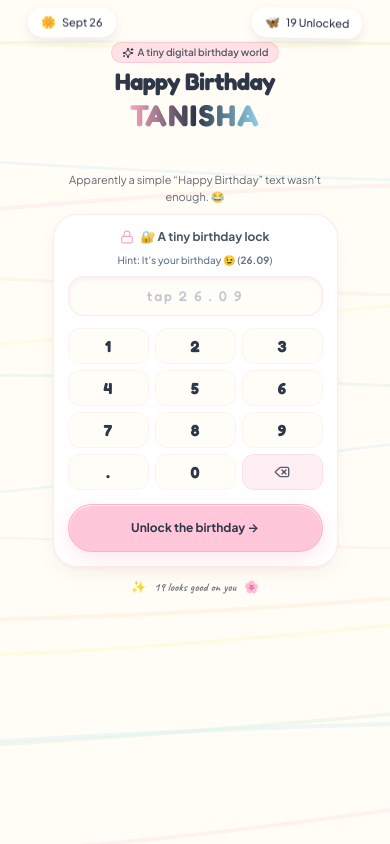
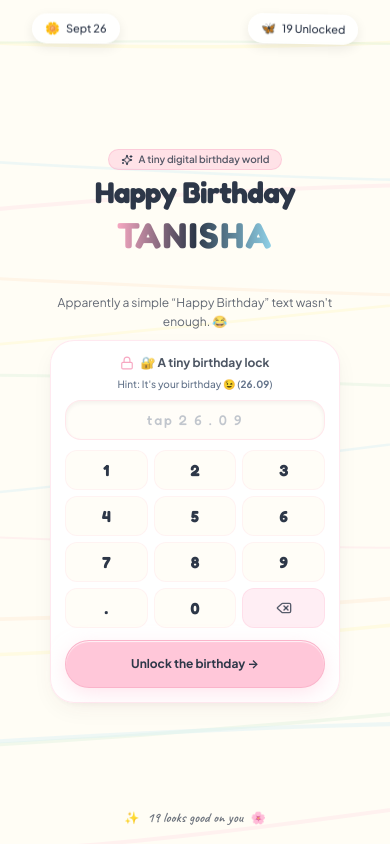
Before and after one commit to kittyboy06/26.09, a Next.js app: page / in a window 390 px wide. Built offline with nearby package versions, Linux system fonts and the light colour scheme.

Commit message:
fix(layout): vertically balance hero content and eliminate dead bottom space on tall mobile screens

```diff
--- a/app/page.tsx
+++ b/app/page.tsx
@@ -98,9 +98,9 @@ export default function HomePage() {
   const numpadKeys = ["1", "2", "3", "4", "5", "6", "7", "8", "9", ".", "0", "del"];
 
   return (
-    <PageTransition className="min-h-[100dvh] w-full flex flex-col justify-start items-center text-center pt-2 pb-6 px-1 select-none overflow-x-hidden">
+    <PageTransition className="h-[100dvh] max-h-[100dvh] w-full flex flex-col justify-between items-center text-center px-2 py-3 select-none overflow-hidden">
       {/* Top Floating Badges */}
-      <div className="w-full flex items-center justify-between px-2 shrink-0 mb-1">
+      <div className="w-full flex items-center justify-between px-2 shrink-0 pt-0.5">
         <Sticker variant="floating" rotation={-3}>
           <span>🌼</span>
           <span className="text-[11px] text-pastel-charcoal font-medium">Sept 26</span>
@@ -112,18 +112,20 @@ export default function HomePage() {
         </Sticker>
       </div>
 
-      {/* Hero Typography Composition - Shifted Up */}
-      <div className="w-full flex flex-col items-center shrink-0 mb-2">
-        <div className="mb-1 inline-flex items-center gap-1 rounded-full bg-pastel-pink/50 px-2.5 py-0.5 text-[10px] font-semibold text-pastel-charcoal/80 border border-pastel-pink-dark/40 shadow-xs">
+      {/* Middle Content: Vertically Centered and Perfectly Balanced */}
+      <div className="my-auto w-full flex flex-col items-center justify-center gap-2 sm:gap-2.5 py-1">
+        {/* Title Group */}
+        <div className="w-full flex flex-col items-center shrink-0">
+          <div className="mb-1 inline-flex items-center gap-1.5 rounded-full bg-pastel-pink/50 px-3 py-0.5 text-[10px] font-semibold text-pastel-charcoal/80 border border-pastel-pink-dark/40 shadow-xs">
             <Sparkles className="h-3 w-3 text-pastel-charcoal" />
             <span>A tiny digital birthday world</span>
           </div>
 
-        <h1 className="font-display text-2xl sm:text-3xl font-extrabold tracking-tight text-pastel-charcoal leading-tight">
+          <h1 className="font-display text-3xl sm:text-4xl font-extrabold tracking-tight text-pastel-charcoal leading-tight">
             Happy Birthday
           </h1>
 
-        <div className="font-display text-3xl sm:text-4xl font-black tracking-wider text-transparent bg-clip-text bg-gradient-to-r from-pastel-pink-dark via-pastel-charcoal to-pastel-blue-dark leading-tight">
+          <div className="font-display text-4xl sm:text-5xl font-black tracking-wider text-transparent bg-clip-text bg-gradient-to-r from-pastel-pink-dark via-pastel-charcoal to-pastel-blue-dark leading-tight">
             {siteConfig.recipient.toUpperCase()}
           </div>
 
@@ -132,17 +134,17 @@ export default function HomePage() {
             <TextLoop
               words={siteConfig.heroLoopWords}
               interval={2600}
-            wordClassName="text-sm sm:text-base font-bold text-pastel-charcoal bg-pastel-yellow/60 px-3 py-0.5 rounded-full border border-pastel-yellow-dark/40 shadow-xs"
+              wordClassName="text-sm sm:text-base font-bold text-pastel-charcoal bg-pastel-yellow/60 px-3.5 py-0.5 rounded-full border border-pastel-yellow-dark/40 shadow-xs"
             />
           </div>
 
-        <p className="mt-1 max-w-xs text-[11px] text-pastel-charcoal/75 leading-relaxed px-4">
+          <p className="mt-1 max-w-xs text-xs text-pastel-charcoal/75 leading-relaxed px-4">
             Apparently a simple &ldquo;Happy Birthday&rdquo; text wasn&apos;t enough. 😂
           </p>
         </div>
 
         {/* Aesthetic Numberpad Birthday Lock Card */}
-      <div className="w-full max-w-[285px] mx-auto rounded-3xl bg-white/95 p-3.5 shadow-scrapbook border border-pastel-pink/40 backdrop-blur-md shrink-0">
+        <div className="w-full max-w-[290px] mx-auto rounded-3xl bg-white/95 p-3.5 sm:p-4 shadow-scrapbook border border-pastel-pink/40 backdrop-blur-md shrink-0">
           {isUnlocked || justUnlocked ? (
             <div className="flex flex-col items-center gap-2 py-3">
               <div className="flex h-11 w-11 items-center justify-center rounded-full bg-pastel-green/40 text-emerald-800 animate-bounce">
@@ -165,7 +167,7 @@ export default function HomePage() {
               </SpecularButton>
             </div>
           ) : (
-          <div className="flex flex-col gap-2">
+            <div className="flex flex-col gap-1.5">
               {/* Header */}
               <div className="flex items-center justify-center gap-1.5 text-xs font-bold text-pastel-charcoal/85">
                 <Lock className="h-3.5 w-3.5 text-pastel-pink-dark" />
@@ -177,7 +179,7 @@ export default function HomePage() {
               </p>
 
               {/* Aesthetic Code Display Box */}
-            <div className="h-10 w-full rounded-2xl border border-pastel-pink/40 bg-pastel-cream/70 flex items-center justify-center px-3 tracking-widest font-display text-lg font-bold text-pastel-charcoal shadow-inner">
+              <div className="h-10 w-full rounded-2xl border border-pastel-pink/40 bg-pastel-cream/70 flex items-center justify-center px-3 tracking-widest font-display text-lg font-bold text-pastel-charcoal shadow-inner my-0.5">
                 {passcode ? (
                   <div className="flex items-center gap-1">
                     <span>{passcode}</span>
@@ -197,7 +199,7 @@ export default function HomePage() {
               )}
 
               {/* Cute Pastel Numberpad Grid */}
-            <div className="grid grid-cols-3 gap-1.5 w-full my-1">
+              <div className="grid grid-cols-3 gap-1.5 w-full my-0.5">
                 {numpadKeys.map((key) => {
                   if (key === "del") {
                     return (
@@ -206,7 +208,7 @@ export default function HomePage() {
                         type="button"
                         onClick={handleBackspace}
                         aria-label="Backspace"
-                      className="h-9 rounded-xl bg-pastel-pink/30 hover:bg-pastel-pink/50 active:scale-90 border border-pastel-pink/40 text-pastel-charcoal flex items-center justify-center transition-transform shadow-xs"
+                        className="h-10 rounded-xl bg-pastel-pink/30 hover:bg-pastel-pink/50 active:scale-90 border border-pastel-pink/40 text-pastel-charcoal flex items-center justify-center transition-transform shadow-xs"
                       >
                         <Delete className="h-4 w-4 text-pastel-charcoal/80" />
                       </button>
@@ -218,7 +220,7 @@ export default function HomePage() {
                       key={key}
                       type="button"
                       onClick={() => handleKeyPress(key)}
-                    className="h-9 rounded-xl bg-pastel-cream/80 hover:bg-pastel-pink/20 active:scale-90 border border-pastel-pink/20 font-display text-base font-bold text-pastel-charcoal transition-transform shadow-xs flex items-center justify-center"
+                      className="h-10 rounded-xl bg-pastel-cream/80 hover:bg-pastel-pink/20 active:scale-90 border border-pastel-pink/20 font-display text-base font-bold text-pastel-charcoal transition-transform shadow-xs flex items-center justify-center"
                     >
                       {key}
                     </button>
@@ -232,18 +234,19 @@ export default function HomePage() {
                 variant="pink"
                 size="default"
                 onClick={handleUnlockClick}
-              className="w-full justify-center py-2 text-xs font-bold mt-0.5"
+                className="w-full justify-center py-2 text-xs font-bold mt-1"
               >
                 <span>Unlock the birthday →</span>
               </SpecularButton>
             </div>
           )}
         </div>
+      </div>
 
-      {/* Bottom Sparkles Decor */}
-      <div className="mt-3 flex items-center justify-center gap-2 text-xs text-pastel-muted select-none shrink-0">
+      {/* Bottom Sparkles Decor - Anchored near bottom */}
+      <div className="flex items-center justify-center gap-2 text-xs text-pastel-muted select-none shrink-0 pb-1">
         <span>✨</span>
-        <span className="font-handwriting text-xs text-pastel-charcoal/70">19 looks good on you</span>
+        <span className="font-handwriting text-sm text-pastel-charcoal/70">19 looks good on you</span>
         <span>🌸</span>
       </div>
     </PageTransition>
```
Lines whose indentation alone changed are shown as unchanged.
